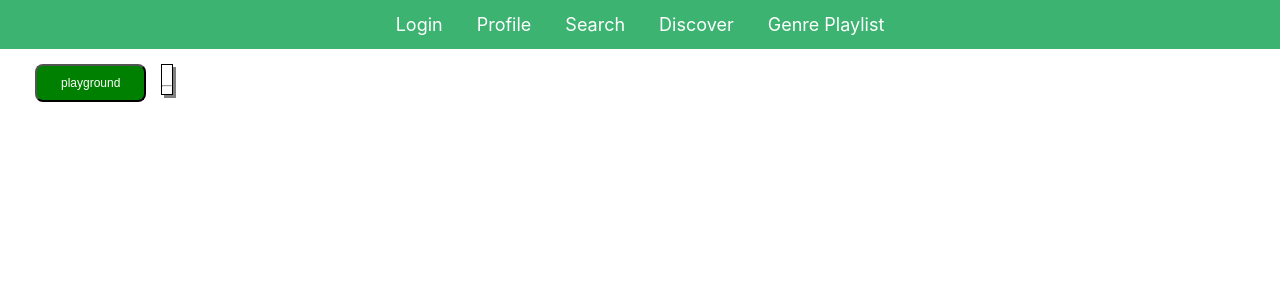
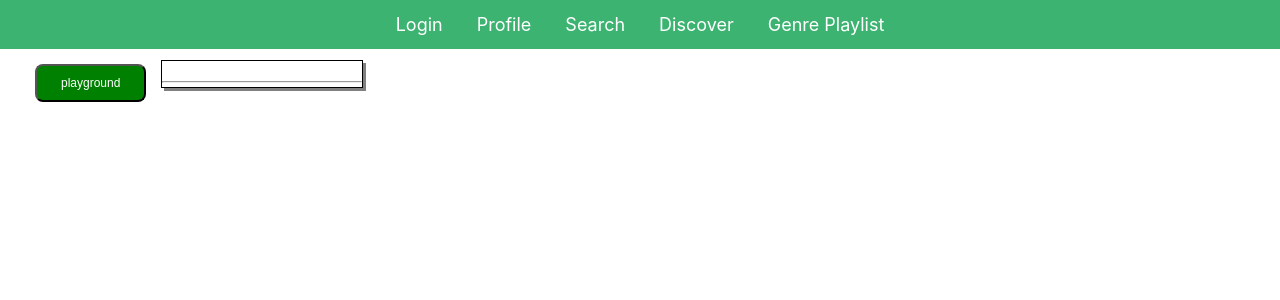
Before and after one commit to cyberw0lfe/spotifysidekick, a React app in the folder client/: page /playground in a window 1280 px wide. Shown: the top 300 px of the page. Built offline with nearby package versions, Linux system fonts and the light colour scheme.

Commit message:
update card common comp, use card in existing views

```diff
--- a/client/src/components/common/Card.jsx
+++ b/client/src/components/common/Card.jsx
@@ -4,8 +4,9 @@ const casual = require('casual-browserify')
 const cardContainer = {
   display: 'inline-block',
   border: '1px solid black',
-  maxWidth: '250px',
-  maxHeight: '75vh',
+  minWidth: '200px',
+  maxWidth: '400px',
+  maxHeight: '80vh',
   boxShadow: '3px 3px grey'
 }
 
@@ -15,18 +16,19 @@ const headerContainer = {
 
 const header = {
   display: 'inline-block',
-  padding: '2px 0px 5px',
+  padding: '2px 10px 5px',
   fontSize: '20px',
   wordWrap: 'break-word'
 }
 
 const body = {
-  padding: '2px 5px 5px',
-  wordWrap: 'break-word',
+  maxHeight: '60vh',
+  overflow: 'scroll',
+  padding: '2px 0px'
 }
 
 const hr = {
-  margin: '0px'
+  margin: '0px',
 }
 
 export default (props) => {
--- a/client/src/components/discover/Discover.jsx
+++ b/client/src/components/discover/Discover.jsx
@@ -2,6 +2,7 @@ import React, { useState, useEffect } from 'react'
 import Card from '../common/Card'
 import { getTopGenres } from '../../utils/fetch';
 import './styles.css'
+
 
 const renderGenres = (genres) => {
   return genres.map(genre => {
@@ -25,8 +26,6 @@ export default () => {
   const content = loading ? <div>Loading...</div> : renderGenres(topGenres)
   return (
     <div className='discover-container'>
-      {/* <h2>Your Top Genres</h2>
-      {loading ? <div>Loading...</div> : renderGenres(topGenres)} */}
       <Card title={title} content={content} />
     </div>
   )
--- a/client/src/components/genre-playlist/GenreSelector.jsx
+++ b/client/src/components/genre-playlist/GenreSelector.jsx
@@ -1,5 +1,7 @@
 import React from 'react'
 import './styles.css'
+import styles from './styles'
+import Card from '../common/Card'
 
 const genreClick = (genre, selectedGenres, setSelectedGenres) => {
   if(selectedGenres.length < 5) {
@@ -15,29 +17,22 @@ const renderSeedGenres = (props) => (
   })
 )
 
-const renderSelectedGenres = (props) => (
-  props.selectedGenres.map(genre => {
-    return <div key={genre} className='genre-list-item' onClick={() => {props.onClick(genre)}}>{genre}</div>
-  })
-)
+const renderSelectedGenres = (props) => {
+  if(props.selectedGenres.length > 0) {
+    return props.selectedGenres.map(genre => {
+      return <div key={genre} className='genre-list-item' onClick={() => {props.onClick(genre)}}>{genre}</div>
+    })
+  } else {
+    return <div>Select a genre...</div>
+  }
+}
 
 export default (props) => {
   return (
-    <div className='genre-select-container'>
-      <div>
-        <div className='genre-select-title'>Seed Genres</div>
-        <hr/>
-        <div className='genre-list'>
-          {renderSeedGenres(props)}
-        </div>
-      </div>
-      <hr/>
-      <div>
-        <div className='genre-select-title'>Selected Genres</div>
-        <hr/>
-        <div className='selected-genre-list'>
-          {renderSelectedGenres(props)}
-        </div>
+    <div style={styles.genreSelectContainer}>
+      <Card title={'Seed Genres'} content={renderSeedGenres(props)} />
+      <div style={styles.marginLeft}>
+        <Card title={'Selected Genres'} content={renderSelectedGenres(props)} />
       </div>
     </div>
   )
--- a/client/src/components/genre-playlist/styles.css
+++ b/client/src/components/genre-playlist/styles.css
@@ -30,8 +30,8 @@
 
 .genre-list-item {
   padding: 2px 0px 2px 4px;
-  border-bottom: solid;
-  border-width: 1px;
+  /* border-bottom: solid;
+  border-width: 1px; */
 }
 
 .genre-list-item:hover{
--- /dev/null
+++ b/client/src/components/genre-playlist/styles.js
@@ -0,0 +1,12 @@
+const styles = {
+  genreSelectContainer: {
+    display: 'flex'
+  },
+
+  marginLeft: {
+    marginLeft: '10px'
+  },
+
+}
+
+export default styles
```
Also changed, not shown: 2 other files (tests, documents, lock files or other folders).
